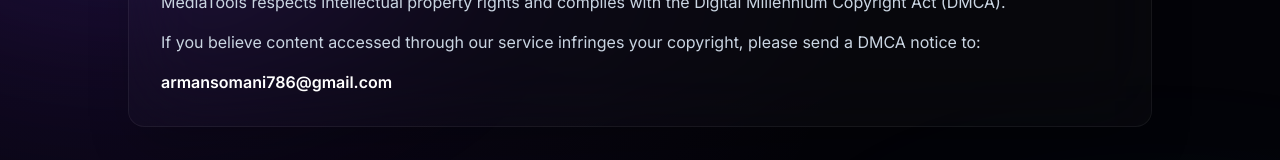
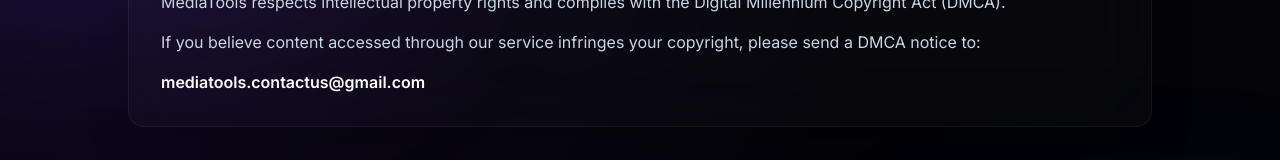
Before and after one commit to arman-somani/mediatools, a Next.js app in the folder frontend/: page /dmca in a window 1280 px wide. Shown: the part 251-411 px from the top of the page. Built offline with nearby package versions, Linux system fonts and the light colour scheme; no server answers.

Commit message:
Auto-sync updates

```diff
--- a/frontend/src/app/dmca/page.tsx
+++ b/frontend/src/app/dmca/page.tsx
@@ -15,7 +15,7 @@ export default function DMCAPage() {
                 </p>
 
                 <p className="text-white font-semibold">
-                    armansomani786@gmail.com
+                    mediatools.contactus@gmail.com
                 </p>
             </div>
         </main>
```
